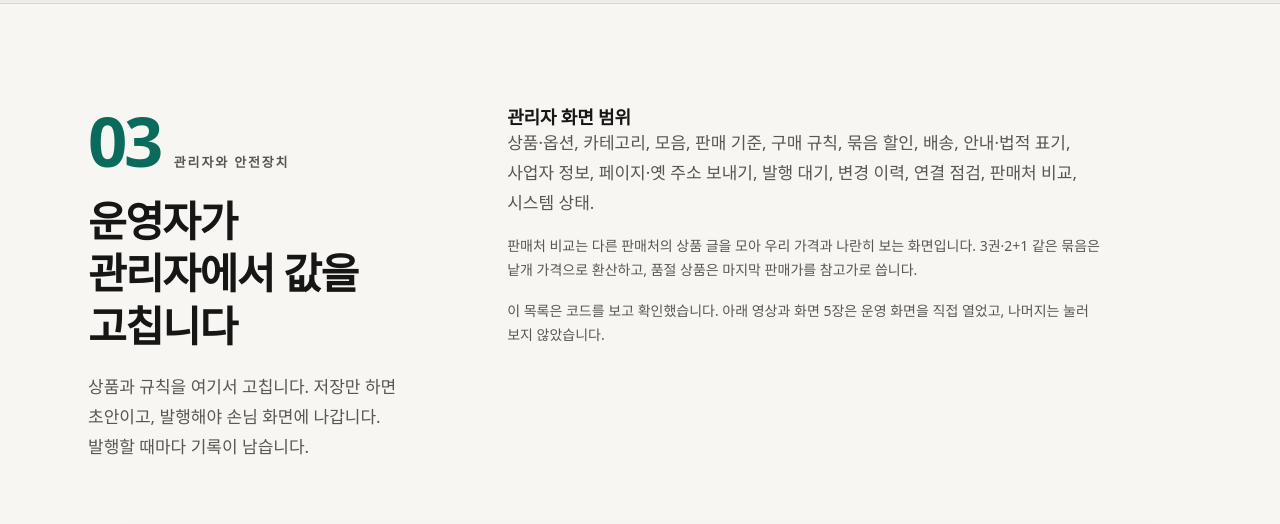
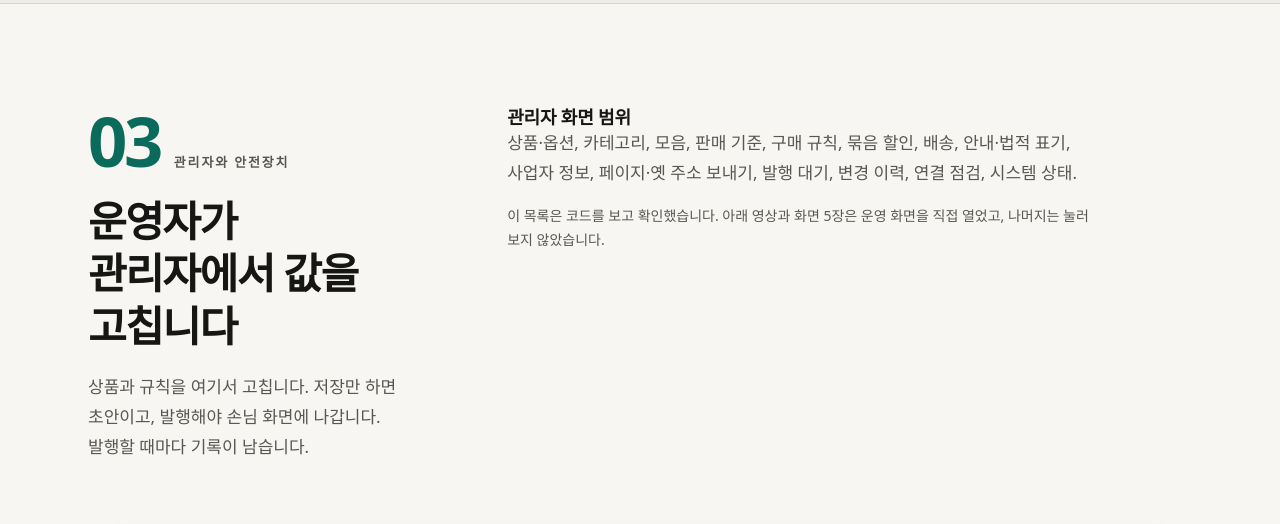
Before and after one commit to ddadasoft/ddadasoft.github.io, a plain HTML site: page case-artdg.html in a window 1280 px wide. Shown: the part 4920-5444 px from the top of the page. Drawn offline with Linux system fonts and the light colour scheme.

Commit message:
관리자 사례를 공개 가능한 기능으로 바꾸고 판매처 수집 문구를 뺌

```diff
--- a/case-artdg.html
+++ b/case-artdg.html
@@ -253,9 +253,8 @@
       </div>
       <div>
         <h3>관리자 화면 범위</h3>
-        <p class="muted t">상품·옵션, 카테고리, 모음, 판매 기준, 구매 규칙, 묶음 할인, 배송, 안내·법적 표기, 사업자 정보, 페이지·옛 주소 보내기, 발행 대기, 변경 이력, 연결 점검, 판매처 비교, 시스템 상태.</p>
-        <p class="small t">판매처 비교는 다른 판매처의 상품 글을 모아 우리 가격과 나란히 보는 화면입니다. 3권·2+1 같은 묶음은 낱개 가격으로 환산하고, 품절 상품은 마지막 판매가를 참고가로 씁니다.</p>
-        <p class="small t">이 목록은 코드를 보고 확인했습니다. 아래 영상과 화면 5장은 운영 화면을 직접 열었고, 나머지는 눌러 보지 않았습니다.</p>
+        <p class="muted t">상품·옵션, 카테고리, 모음, 판매 기준, 구매 규칙, 묶음 할인, 배송, 안내·법적 표기, 사업자 정보, 페이지·옛 주소 보내기, 발행 대기, 변경 이력, 연결 점검, 시스템 상태.</p>
+                <p class="small t">이 목록은 코드를 보고 확인했습니다. 아래 영상과 화면 5장은 운영 화면을 직접 열었고, 나머지는 눌러 보지 않았습니다.</p>
       </div>
     </div>
 
```
Also changed, not shown: index.html (+1 -1 lines).
